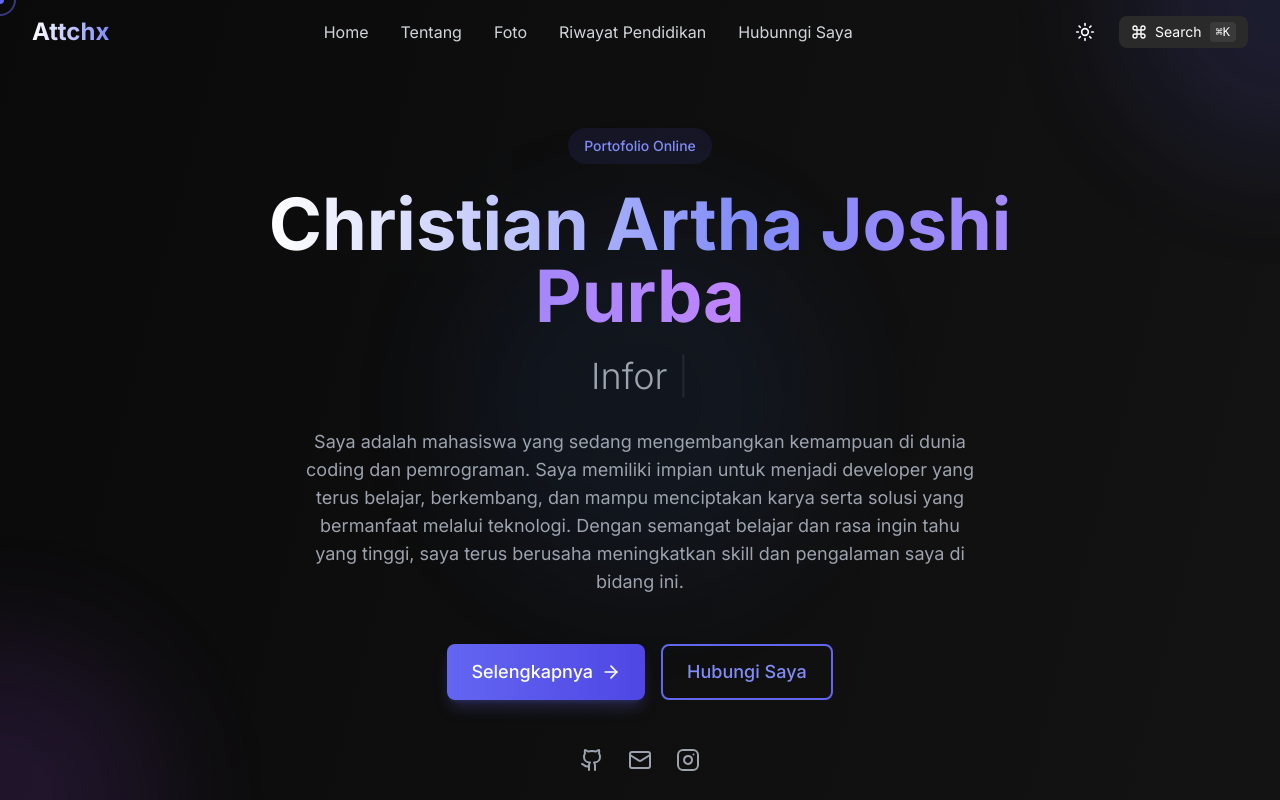
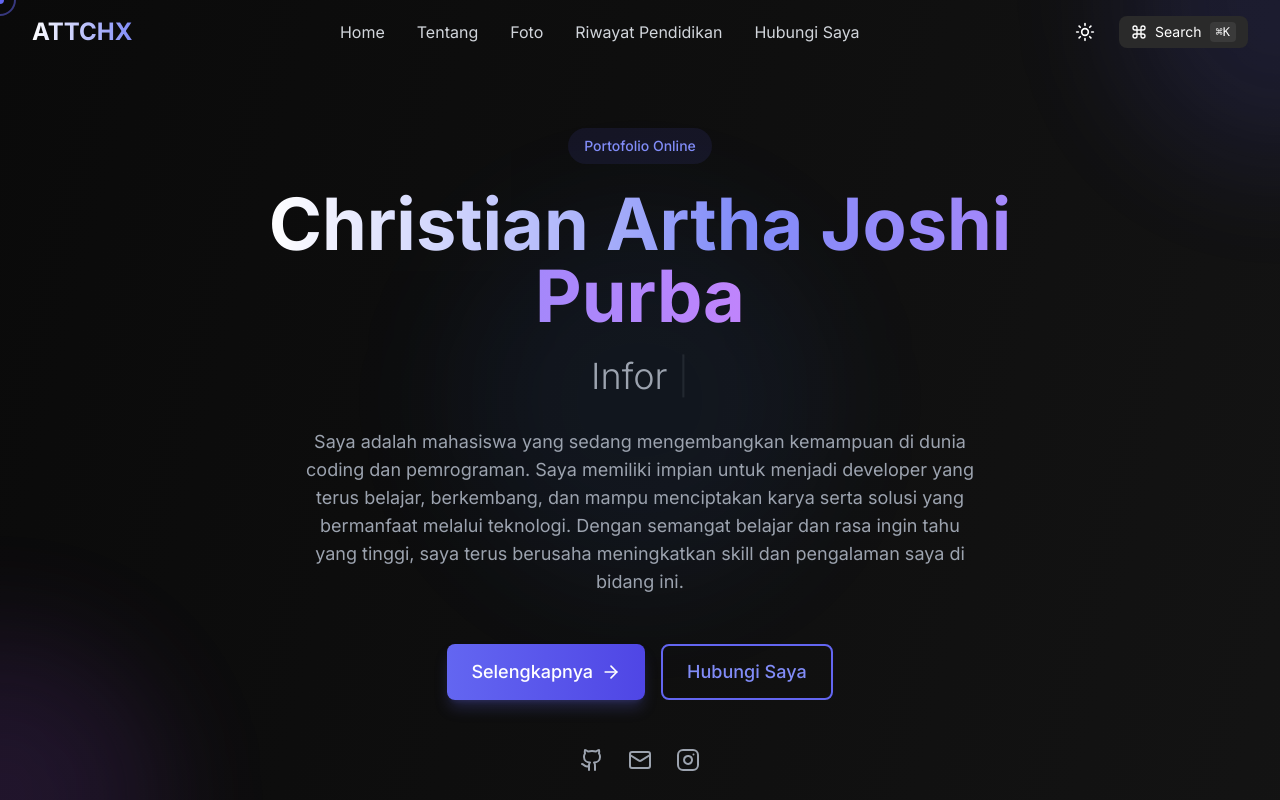
Before and after one commit to arthaajoshipurba-cyber/portofolio, a Vue app: page / in a window 1280 px wide. Shown: the top 800 px of the page. Built offline with nearby package versions, Linux system fonts and the light colour scheme.

Commit message:
Update Navigation.vue

```diff
--- a/src/components/layout/Navigation.vue
+++ b/src/components/layout/Navigation.vue
@@ -3,7 +3,7 @@
     <Container>
       <nav class="flex items-center justify-between h-16">
         <a href="#" class="text-2xl font-bold bg-gradient-to-r from-white to-primary-400 bg-clip-text text-transparent">
-          Attchx
+          ATTCHX
         </a>
 
         <div class="hidden md:flex items-center gap-8">
@@ -80,7 +80,7 @@ const menuItems = [
   { label: 'Tentang', href: '#about' },
   { label: 'Foto', href: '#projects' },
   { label: 'Riwayat Pendidikan', href: '#experience' },
-  { label: 'Hubunngi Saya', href: '#contact' }
+  { label: 'Hubungi Saya', href: '#contact' }
 ]
 
 const scrollTo = (href: string) => {
```
